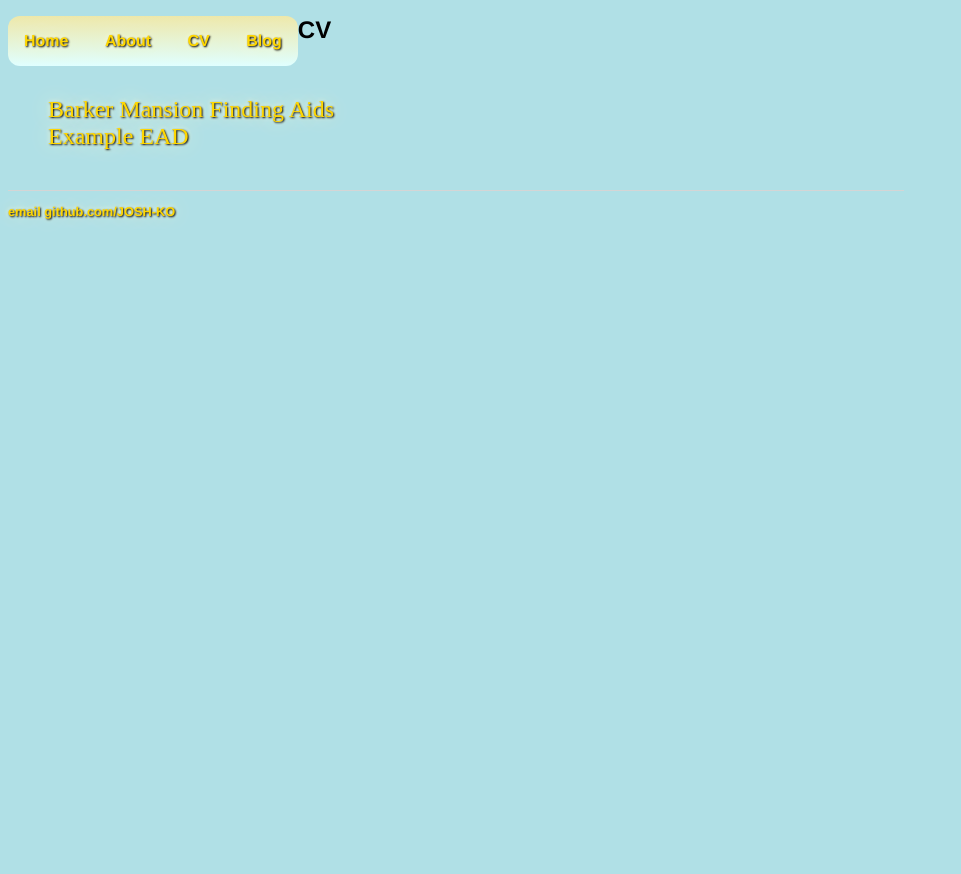
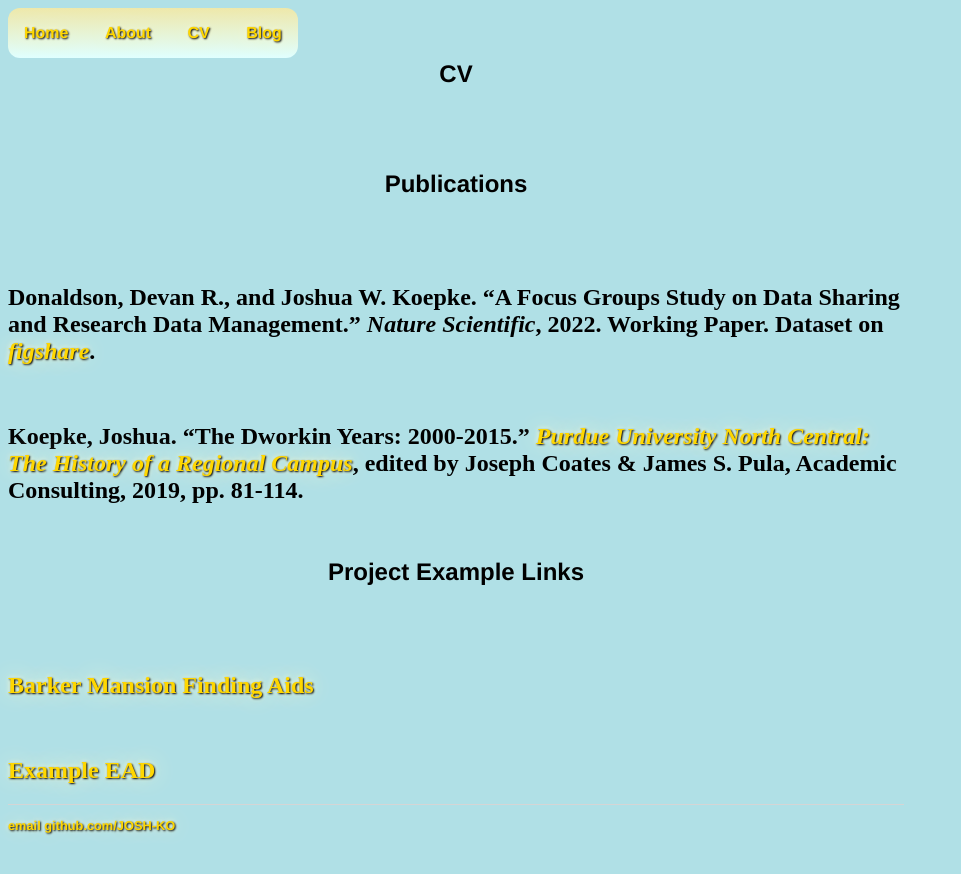
Before and after one commit to JOSH-KO/JOSH-KO.github.io, a Jekyll site: the page built from cv/index.html, in a window 1280 px wide. Shown: the top 874 px of the page, without its empty margins (0-961 px from the left). Built offline with Jekyll 4.4.1, drawn with Linux system fonts in a browser that asks for light colours.

Commit message:
Update index.html

```diff
--- a/cv/index.html
+++ b/cv/index.html
@@ -3,8 +3,20 @@ layout: default
 title: "CV"
 date: 2022-01-13
 ---
-<h1>{{ page.title }}</h1>
-<ul class="posts">
-<li><a href="http://pnwarchives.libraryhost.com/index.php?p=core%2Fsearch&content=1&repositoryid=4&q=barker">Barker Mansion Finding Aids</a></li>
-<li><a href="/cv/EAD/">Example EAD</a></li>
-</ul>
+<br/>
+<br/>
+<center><h1>{{ page.title }}</h1></center>
+<br/>
+
+<center><h1>Publications</h1></center>
+<br/>
+<h2>Donaldson, Devan R., and Joshua W. Koepke. “A Focus Groups Study on Data Sharing and Research Data Management.” <i>Nature Scientific</i>, 2022. Working Paper. Dataset on <i><a href="https://doi.org/10.6084/m9.figshare.194
+93060.v1">figshare</a></i>.</h2>
+<br/>
+<h2>Koepke, Joshua. “The Dworkin Years: 2000-2015.” <a href="https://www.amazon.com/Purdue-University-North-Central-Regional/dp/0941504026"><i>Purdue University North Central: The History of a Regional Campus</i></a>, edited by Joseph Coates &amp; James S. Pula, Academic Consulting, 2019, pp. 81-114.</h2>
+<br/>
+<center><h1>Project Example Links</h1></center>
+<br/>
+<h2><a href="http://pnwarchives.libraryhost.com/index.php?p=core%2Fsearch&content=1&repositoryid=4&q=barker">Barker Mansion Finding Aids</a></h2>
+<br/>
+<h2> <a href="/cv/EAD/">Example EAD</a></h2>
```
